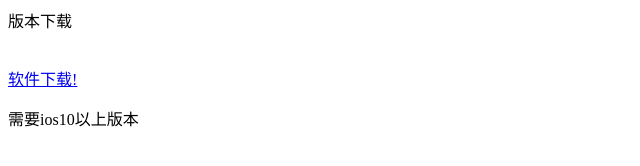
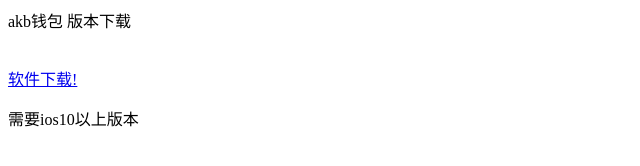
Before and after one commit to sunjcchenyang/akb_ios, a plain HTML site: page index.html in a window 1280 px wide. Shown: the whole page, without its empty margins (0-640 px from the left). Drawn offline with Linux system fonts and the light colour scheme.

Commit message:
Update index.html

```diff
--- a/index.html
+++ b/index.html
@@ -4,7 +4,7 @@
 
 <body>
 
-<p>版本下载</p>
+<p>akb钱包 版本下载</p>
 
 <br/>
 
```
